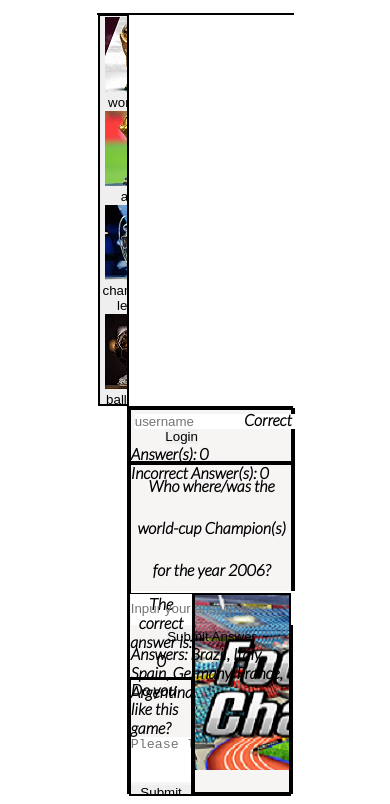
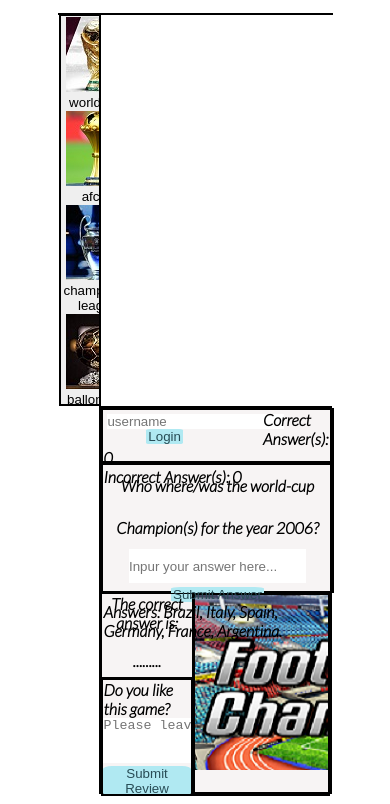
Before and after one commit to F-Clement/football-champion, a plain HTML site: page index.html in a window 390 px wide. Shown: the part 187-991 px from the top of the page. Drawn offline with Linux system fonts and the light colour scheme; a web font is replaced by a local one.

Commit message:
add media queries for max screen size of 1200px

```diff
--- a/assets/css/style.css
+++ b/assets/css/style.css
@@ -37,7 +37,7 @@ body {
 /* add style to our game div */
 
 .game {
-    width: 50%;
+    width: 55%;
     margin-left: auto;
     margin-right: auto;
     border: 1px solid black;
@@ -104,7 +104,7 @@ button::after {
 
 .login {
     display: block;
-    margin-left: 28%;
+    margin-left: 25%;
 
 }
 
@@ -148,6 +148,10 @@ button::after {
     height: 25vh;
 }
 
+#correction {
+    text-align: center;
+}
+
 .correct-answer {
     display: block;
     float: left;
@@ -165,7 +169,7 @@ button::after {
     height: 14vh;
     border: 2px solid black;
     box-sizing: border-box;
-    overflow: hidden;
+    overflow: auto;
 }
 
 .submit-review {
@@ -189,3 +193,42 @@ button:hover {
     border-radius: 5%;
 
 }
+
+.login,
+.submit-answer,
+.submit-review {
+    padding: 0 2px;
+    border-radius: 10%;
+    background-color: rgb(176, 233, 242);
+    color: rgb(40, 76, 85);
+}
+
+@media screen and (max-width: 1200px) {
+    .game {
+        width: 70%;
+        margin-left: auto;
+        margin-right: auto;
+        border: 1px solid black;
+
+    }
+
+    .tournaments {
+        float: left;
+        width: 14%;
+        height: 46vh;
+        border: 2px solid black;
+        overflow-y: auto;
+        overflow-x: hidden;
+
+    }
+
+    .play-game {
+        float: right;
+        width: 85%;
+        height: 46vh;
+        border: 2px solid black;
+        box-sizing: border-box;
+        background-color: rgb(247, 244, 244);
+    }
+
+}
--- a/index.html
+++ b/index.html
@@ -54,7 +54,8 @@
 
             <div class="correction">
                 <span class="correct-answer">
-                    <p>The correct answer is: <span id="correction">0</span></p>
+                    <p>The correct answer is:
+                        <br><br> <span id="correction">.........</span></p>
                 </span>
                 <span id="champions-image" class="correct-answer-image">
                     <img id="football-champions" src="assets/images/football-champions.png"
```
